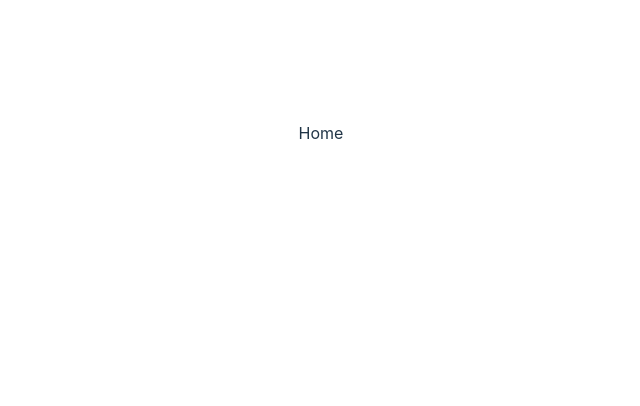
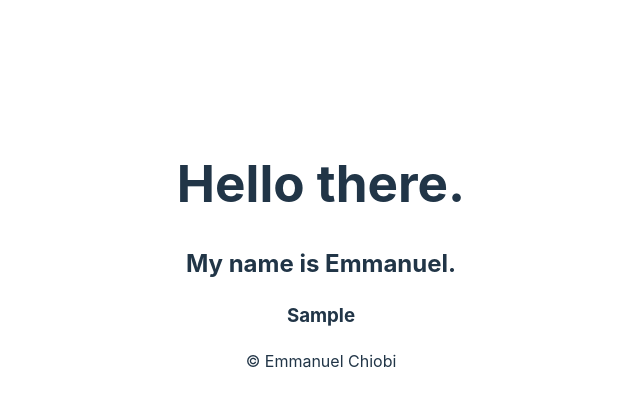
Before and after one commit to SMUS16475/new_portfolio, a React (Vite) app: page / in a window 1280 px wide. Shown: the top 406 px of the page, without its empty margins (319-959 px from the left). Built offline with nearby package versions, Linux system fonts and the light colour scheme.

Commit message:
Added Footer

```diff
--- a/src/App.tsx
+++ b/src/App.tsx
@@ -5,14 +5,12 @@ import viteLogo from '../public/vite.svg'
 import './App.css'
 
 import Home from "./pages/main/home"
-import Projects from "./pages/main/projects"
+import Projects from "./pages/main/projects/projects"
 import Contact from "./pages/main/contact"
 import Resume from "./pages/main/resume"
 import PageNotFound from './pages/404'
 
 function App() {
-  const [count, setCount] = useState(0)
-
   return (
     <BrowserRouter>
       <Routes>
--- /dev/null
+++ b/src/components/Footer.tsx
@@ -0,0 +1,9 @@
+import React from 'react'
+
+const Footer = () => {
+  return (
+    <p>© Emmanuel Chiobi</p>
+  )
+}
+
+export default Footer
--- a/src/pages/main/contact.tsx
+++ b/src/pages/main/contact.tsx
@@ -1,11 +1,13 @@
 import React from 'react'
 import Navbar from '../../components/Navbar'
+import Footer from "../../components/Footer"
 
 const Contact = () => {
   return (
     <>
       <Navbar/>
       <div>Contact</div>
+      <Footer />
     </>
   )
 }
--- a/src/pages/main/home.tsx
+++ b/src/pages/main/home.tsx
@@ -1,11 +1,15 @@
 import React from 'react'
 import Navbar from '../../components/Navbar'
+import Footer from "../../components/Footer"
 
 const Home = () => {
   return (
     <>
       <Navbar/>
-      <div>Home</div>
+      <h1>Hello there.</h1>
+      <h2>My name is Emmanuel.</h2>
+      <h3>Sample</h3>
+      <Footer />
     </>
   )
 }
--- a/src/pages/main/projects.tsx
+++ /dev/null
@@ -1,13 +0,0 @@
-import React from 'react'
-import Navbar from '../../components/Navbar'
-
-const Projects = () => {
-  return (
-    <>
-      <Navbar/>
-      <div>Projects</div>
-    </>
-  )
-}
-
-export default Projects
--- /dev/null
+++ b/src/pages/main/projects/projectList.js
@@ -0,0 +1,8 @@
+const projects = [
+    {
+        "projectName": "Sample",
+        "description": "Sample description",
+        "image": "",
+    },
+];
+export default projects;
--- /dev/null
+++ b/src/pages/main/projects/projects.tsx
@@ -0,0 +1,16 @@
+import React from 'react'
+import Navbar from '../../../components/Navbar'
+import projects from "./projectList.js"
+import Footer from "../../../components/Footer"
+
+const Projects = () => {
+  return (
+    <>
+      <Navbar/>
+      <div>Projects</div>
+      <Footer />
+    </>
+  )
+}
+
+export default Projects
--- a/src/pages/main/resume.tsx
+++ b/src/pages/main/resume.tsx
@@ -1,11 +1,13 @@
 import React from 'react'
 import Navbar from '../../components/Navbar'
+import Footer from "../../components/Footer"
 
 const Resume = () => {
   return (
     <>
       <Navbar/>
       <div>Resume</div>
+      <Footer />
     </>
   )
 }
```
